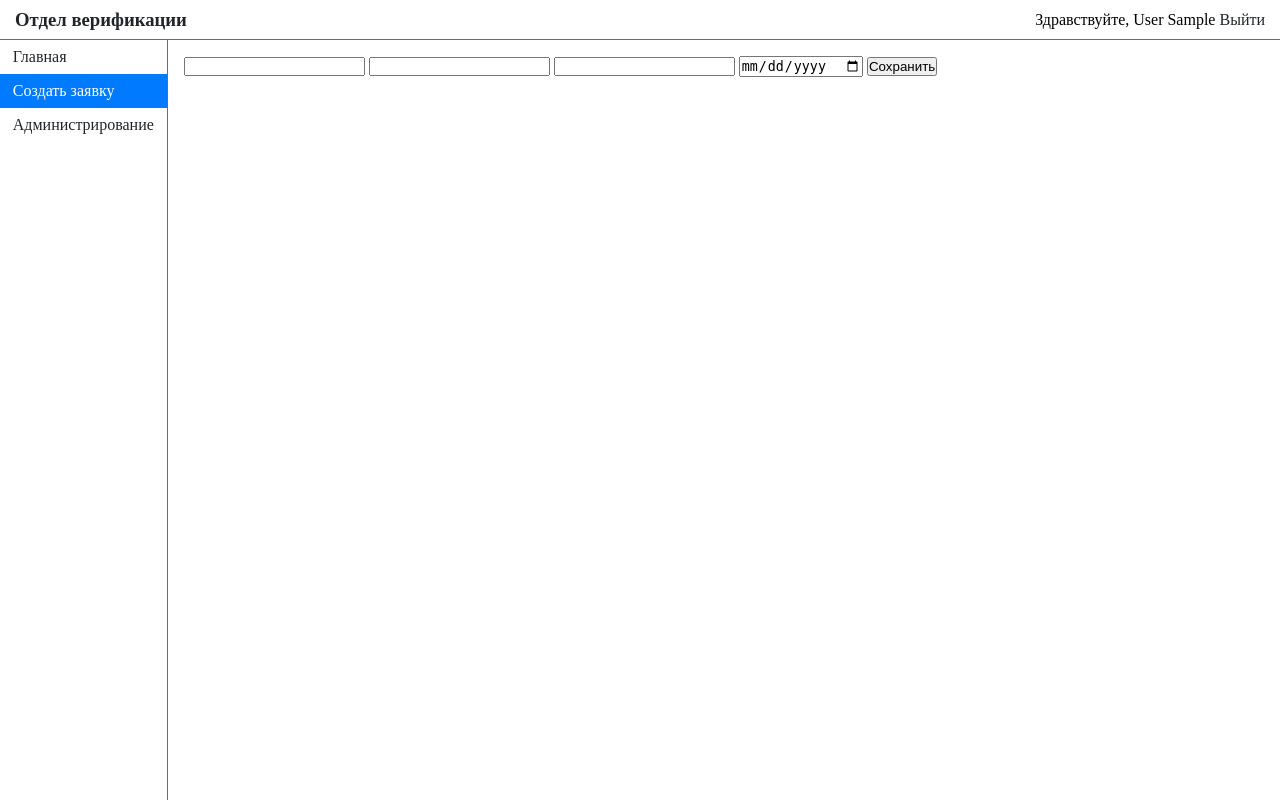
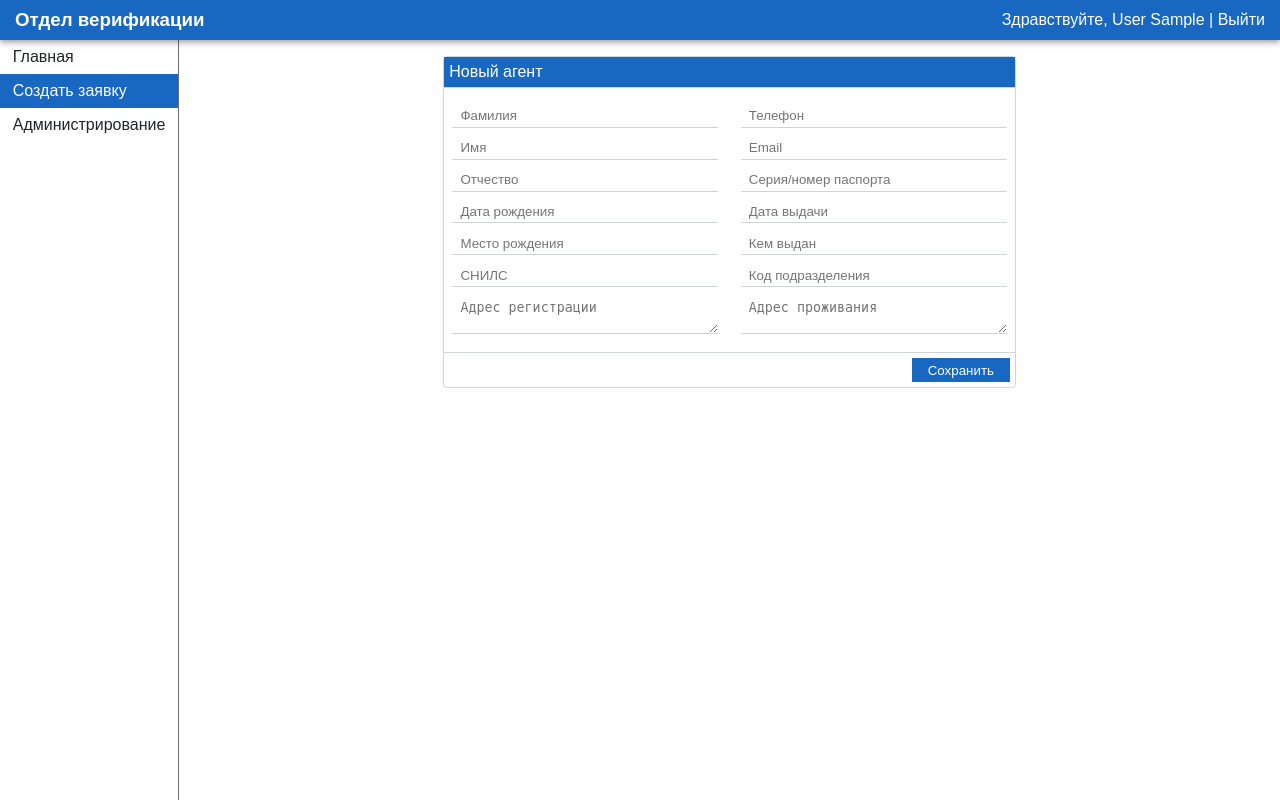
Before and after one commit to mikenejton/vdias, a Django app: page /create-item/agent in a window 1280 px wide. Run offline with Django 3.2, Linux system fonts and the light colour scheme; the visitor is signed in with stand-in values (Sample User, id 1).

Commit message:
new styles, agent form

```diff
--- a/static/css/style.css
+++ b/static/css/style.css
@@ -7,24 +7,64 @@ body{
         "sidebar mainbox";
     grid-template-columns: min-content 1fr;
     grid-template-rows: minmax(1px, 5%) 1fr;
+    font-family: Arial, Helvetica, sans-serif;
+}
+.error_txt{
+    font-size: 14px;
+    color: #d63200;
+}
+:hover, :focus{
+    transition: 0.2s;
 }
 a{
     text-decoration: none;
     color: #212529;
 }
-.input_wrapper{
-    margin: 0.3rem 0.2rem;
+a.link:hover{
+    text-decoration: underline;
 }
+button, input, select, textarea{
+    outline: none;
+    text-decoration: none;
+    border: none;
+    background: none;
+}
+button{
+    display: flex;
+    padding: 0.3rem 1rem;
+    background: #1867c0;
+    cursor: pointer;
+    color: #fff;
+}
+button:hover{background: #1866c0cc;}
+button:active{background: #175eaf;}
+
+input, select, textarea{
+    border-bottom: 1px solid #ced4da;
+    padding: 0.2rem 0.5rem;
+}
+
+input:focus, select:focus, textarea:focus{
+    border-bottom: 1px solid #1866c0b4;
+}
+.wide_textarea{
+    min-width: 250px;
+}
+.input_wrapper{margin: 0.3rem 0.2rem;display: flex;flex-direction: column;}
 
 header{
     grid-area: header;
-    border-bottom: 1px solid #6d6d6d;
     display: flex;
     flex-direction: row;
     justify-content: space-between;
     align-items: center;
+    background: #1867c0;
+    color: #fff;
     padding: 5px 15px;
+    box-shadow: 0px 2px 4px -1px rgba(0, 0, 0, 0.2), 0px 4px 5px 0px rgba(0, 0, 0, 0.14), 0px 1px 10px 0px rgba(0, 0, 0, 0.12);
+    z-index: 1;
 }
+header a {color: #fff;}
 aside.sidebar{
     grid-area: sidebar;
     border-right: 1px solid #6d6d6d;
@@ -41,11 +81,11 @@ aside.sidebar{
     color: #212529;
 }
 .sibar-menu_item:hover{
-    background: #007bff;
+    background: #1867c0;
     color: #fff;
 }
 .sibar-menu_item.active{
-    background: #007bff;
+    background: #1867c0;
     color: #fff;
 }
 
@@ -57,7 +97,7 @@ aside.sidebar{
 }
 .component_wrapper{
     display: grid;
-    grid-template-columns: repeat(auto-fit, minmax(5rem, 1fr));
+    grid-template-columns: repeat(auto-fill, minmax(250px, 1fr));
     grid-gap: 1rem;
 }
 .mb-card{
@@ -65,11 +105,18 @@ aside.sidebar{
     flex-direction: column;
     border: 1px solid #ced4da;
     border-radius: 0.25rem;
+    min-width: 250px;
+    width: min-content;
+}
+.card_centered{
+    align-self: center;
 }
 .mb-card_header{
     display: flex;
     min-height: 20px;
     border-bottom: 1px solid #ced4da;
+    background: #1867c0;
+    color: #fff;
     align-items: center;
     padding: 0.3rem;
 }
@@ -78,7 +125,7 @@ aside.sidebar{
     display: flex;
     flex: 1;
     flex-direction: column;
-    padding: 0.3rem;
+    padding: 0.8rem 0.3rem;
 }
 .mb-card_footer{
     display: flex;
@@ -88,3 +135,17 @@ aside.sidebar{
     border-top: 1px solid #ced4da;
     padding: 0.3rem;
 }
+
+.card_body-form{
+    display: grid;
+    grid-template-columns: 1fr 1fr;
+    grid-gap: 1rem;
+
+}
+.card_body-form_column{
+    display: flex;
+    flex-direction: column;
+}
+.form_input{
+    margin: 0.3rem 0.2rem;
+}
--- a/templates/base.html
+++ b/templates/base.html
@@ -16,9 +16,9 @@
         <div class="user_box">
             {% if user.is_authenticated %}
                 Здравствуйте, {{ user.last_name }} {{ user.first_name}}
-                <a href="{% url 'logout' %}">Выйти</a>
+                | <a class="link" href="{% url 'logout' %}">Выйти</a>
             {% else %}
-                <a href="{% url 'login' %}">Войти</a>
+                | <a class="link" href="{% url 'login' %}">Войти</a>
             {% endif %}
         </div>
     </header>
--- a/templates/registration/logged_out.html
+++ b/templates/registration/logged_out.html
@@ -3,7 +3,7 @@
 {% block content %}
 
 
-<div class="card">
-    Выполнен выход из учетной записи или срок действия сессии истек
+<div class="card card_centered">
+    <p class="error_txt">Выполнен выход из учетной записи или срок действия сессии истек</p>
 </div>
 {% endblock %}
--- a/templates/registration/login.html
+++ b/templates/registration/login.html
@@ -3,13 +3,13 @@
 {% block content %}
 
 
-<div class="mb-card" style="align-self: center;">
+<div class="mb-card card_centered" style="align-self: center;">
 <form method="post" action="{% url 'login' %}">
 	<div class="mb-card_header">Авторизация</div>
 	<div class="mb-card_body">
 		{% csrf_token %}
 		{% if form.errors %}
-			<p>Неверный логин и/или пароль</p>
+			<p class="error_txt">Неверный логин и/или пароль</p>
 		{% endif %}
 		<div class="input_wrapper">
 			<input type="text" name="username" class="form-control" placeholder="Логин">
--- a/templates/verification/agent_form.html
+++ b/templates/verification/agent_form.html
@@ -1,15 +1,36 @@
 {% extends "base.html" %}
 {% block content %}
+<div class="mb-card card_centered" id="app">
+    <form action="new-agent" method="post">
+    {% csrf_token %}
+    <div class="mb-card_header">Новый агент</div>
+    <div class="mb-card_body card_body-form">
+        <div class="card_body-form_column">
+            <input class="form_input" type="text" name="last_name" placeholder="Фамилия" required>
+            <input class="form_input" type="text" name="first_name" placeholder="Имя" required>
+            <input class="form_input" type="text" name="patronymic" placeholder="Отчество">
+            <input class="form_input" type="text" onfocus="(this.type='date')" onfocusout="(this.type='text')" name="dob" placeholder="Дата рождения" required>
+            <input class="form_input" type="text" name="pob" placeholder="Место рождения">
+            <input class="form_input" type="text" name="sneals" placeholder="СНИЛС" required>
+            <textarea class="form_input wide_textarea" type="text" name="adr_reg" placeholder="Адрес регистрации"></textarea>
+        </div>
+        <div class="card_body-form_column">
 
-<form action="new-agent" method="post">
-    {% csrf_token %}
-    <input type="text" name="last_name">
-    <input type="text" name="first_name">
-    <input type="text" name="patronymic">
-    <input type="date" name="dob">
-    <input type="hidden" name="author" value="{{request.user.id}}">
-    <input type="submit" value="Сохранить">
-</form>
+            <input class="form_input" type="text" name="phone_number" placeholder="Телефон" maxlength="11" required>
+            <input class="form_input" type="email" name="email" placeholder="Email">
+            <input class="form_input" type="text" name="pass_sn" placeholder="Серия/номер паспорта" required>
+            <input class="form_input" type="text" onfocus="(this.type='date')" onfocusout="(this.type='text')" name="pass_date" placeholder="Дата выдачи" required>
+            <input class="form_input" type="text" name="pass_org" placeholder="Кем выдан" required>
+            <input class="form_input" type="text" name="pass_code" placeholder="Код подразделения" required>
+            <textarea class="form_input wide_textarea" type="text" name="adr_fact" placeholder="Адрес проживания"></textarea>
+        </div>
+        <input type="hidden" name="author" value="{{request.user.id}}">
+    </div>
+    <div class="mb-card_footer">
+        <button type="submit">Сохранить</button>
+    </div>
+    </form>
+</div>
 <script>
 </script>
 {% endblock %}
```
Also changed, not shown: templates/verification/create_item.html (+7 -14 lines).
